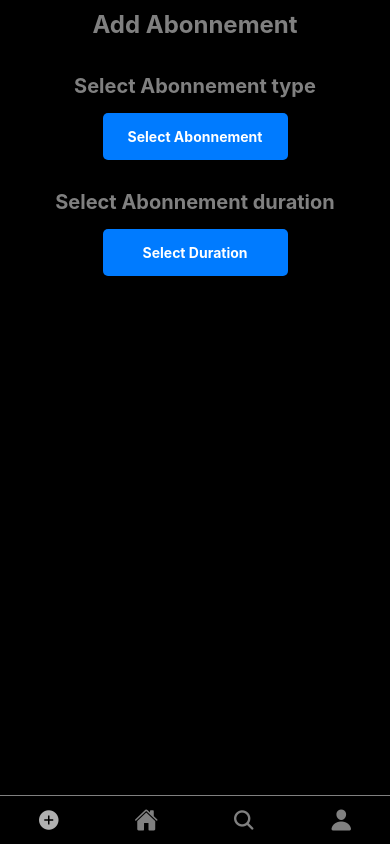
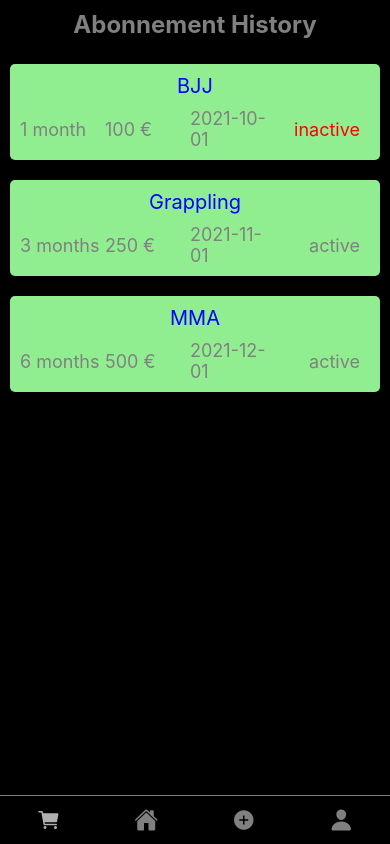
Before and after one commit to Justas-Valutis/weightlifting-log, a React Native app: screen /abonnementHistory in a window 390 px wide. Built offline with nearby package versions, Linux system fonts and the light colour scheme.

Commit message:
abonnement histroy styling, status active, addAbonnement navigation + styles

```diff
--- /dev/null
+++ b/src/components/abonnementHistory.js
@@ -0,0 +1,113 @@
+import { StyleSheet, Text, View, FlatList, Dimensions } from 'react-native';
+import React from 'react';
+import ThemeView from './shared/themeView';
+import tabsCommonstyles from '../styles/tabsCommonStyles';
+import LineText from './shared/LineText';
+
+const AbonnementHistory = () => {
+    const abonnementen = [
+        {
+            id: 1,
+            type: 'BJJ',
+            duration: '1 month',
+            price: 100,
+            date: '2021-10-01',
+            status: 'inactive',
+        },
+        {
+            id: 2,
+            type: 'Grappling',
+            duration: '3 months',
+            price: 250,
+            date: '2021-11-01',
+            status: 'active',
+        },
+        {
+            id: 3,
+            type: 'MMA',
+            duration: '6 months',
+            price: 500,
+            date: '2021-12-01',
+            status: 'active',
+        }
+    ];
+
+    return (
+        <ThemeView>
+            <LineText style={tabsCommonstyles.heading}>Abonnement History</LineText>
+
+            <View style={styles.container}>
+                <FlatList
+                    data={abonnementen}
+                    keyExtractor={(item) => item.id.toString()}
+                    renderItem={({ item }) => (
+                        <View style={styles.abonnement}>
+
+                            <LineText style={styles.abonnementType}>{item.type}</LineText>
+                            <View style={styles.abonnementDetails}>
+                                <View style={styles.column}>
+                                    <LineText style={styles.abonnementText}>{item.duration}</LineText>
+                                </View>
+                                <View style={styles.column}>
+                                    <LineText style={styles.abonnementText}>{item.price} €</LineText>
+                                </View>
+                                <View style={styles.column}>
+                                    <LineText style={styles.abonnementText}>{item.date}</LineText>
+                                </View>
+                                <View style={styles.abonnementStatus}>
+                                    <LineText style={[styles.abonnementText, item.status === 'inactive' ? styles.inActive : null]}>{item.status}</LineText>
+                                </View>
+                            </View>
+                        </View>
+                    )}
+                />
+            </View>
+        </ThemeView>
+    );
+};
+
+export default AbonnementHistory;
+
+const { width } = Dimensions.get('window');
+
+const styles = StyleSheet.create({
+    container: {
+        flex: 1,
+    },
+    abonnement: {
+        flexDirection: 'column',
+        marginVertical: 10,
+        padding: 10,
+        backgroundColor: 'lightgreen',
+        borderRadius: 5,
+        alignSelf: 'center',
+        width: width > 1000 ? '80%' : '100%',
+        gap: 10,
+    },
+    column: {
+        flex: 1,
+        justifyContent: 'center',
+        alignItems: 'flex-start',
+    },
+    abonnementText: {
+        fontSize: 18,
+    },
+    abonnementType: {
+        textAlign: 'center',
+        fontSize: 20,
+        color: 'blue',
+    },
+    abonnementDetails: {
+        flexDirection: 'row',
+        justifyContent: 'space-between',
+    },
+    abonnementStatus: {
+        flex: 1,
+        justifyContent: 'center',
+        alignItems: 'flex-end',
+        marginEnd: 10,
+    },
+    inActive: {
+        color: 'red',
+    },
+});
--- a/src/components/addAbonnement.js
+++ b/src/components/addAbonnement.js
@@ -1,10 +1,10 @@
-import { StyleSheet, Text, View, TouchableOpacity, FlatList, Platform, Pressable, Alert } from 'react-native';
+import { StyleSheet, Text, View, TouchableOpacity, FlatList, Dimensions, Alert } from 'react-native';
 import React, { useState, useEffect } from 'react';
 import LineText from './shared/LineText';
 import tabsCommonstyles from '../styles/tabsCommonStyles';
 import ThemeView from './shared/themeView';
 
-const AddAbonnement = () => {
+const AddAbonnement = ({ navigation }) => {
     //       Abonnement type selection
     const [showAList, setShowAList] = useState(false);
     const [selectedAbonnement, setSelectedAbonnement] = useState('');
@@ -41,7 +41,10 @@ const AddAbonnement = () => {
     const handleBuyBtn = () => {
         if (Platform.OS === 'web') {
             const confirmed = window.confirm('Are you sure you want to buy?');
-            if (confirmed) bought();
+            if (confirmed) {
+                resetValues();
+                navigation.navigate('abonnementHistory');
+            }
         } else {
             Alert.alert(
                 'Are you sure you want to Buy?', '',
@@ -52,7 +55,9 @@ const AddAbonnement = () => {
                     {
                         text: 'OK',
                         onPress: () => {
-                            bought();
+                            resetValues();
+                            navigation.navigate('abonnementHistory');
+
                         },
                     },
                 ]
@@ -60,11 +65,11 @@ const AddAbonnement = () => {
         }
     }
 
-    const bought = () => {
+    const resetValues = () => {
         setPrice(0);
         setSelectedAbonnement('');
         setSelectedDuration('');
-        console.log('Buy Abonnement');
+
     }
 
     return (
@@ -124,6 +129,8 @@ const AddAbonnement = () => {
 
 export default AddAbonnement;
 
+const { width } = Dimensions.get('window');
+
 const styles = StyleSheet.create({
     container: {
         flex: 1,
@@ -131,12 +138,12 @@ const styles = StyleSheet.create({
         alignItems: 'center',
     },
     list: {
-        width: Platform.OS === 'web' ? '50%' : '100%',
+        width: width > 700 ? '50%' : '100%',
     },
     dropdown: {
         position: 'absolute',
         zIndex: 1,
-        width: Platform.OS === 'web' ? '50%' : '100%',
+        width: width > 700 ? '50%' : '100%',
         backgroundColor: '#f0f0f0',
         borderRadius: 5,
     },
--- a/src/components/home.js
+++ b/src/components/home.js
@@ -7,6 +7,9 @@ import ThemeView from './shared/themeView';
 import LineText from './shared/LineText';
 import TitleText from './shared/LineText';
 import tabsCommonstyles from '../styles/tabsCommonStyles';
+
+const { width } = Dimensions.get('window');
+
 
 const Home = () => {
     const [query, setQuery] = useState('');
@@ -26,7 +29,7 @@ const Home = () => {
 
                 <TitleText style={tabsCommonstyles.subHeading}>Fighting Times</TitleText>
 
-                <View style={Platform.OS === 'web' ? styles.fTimesContainerWeb : styles.fTimesContainerWebGSM}>
+                <View style={width > 700 ? styles.fTimesContainerWeb : styles.fTimesContainerWebGSM}>
                     <View style={styles.fightTimeContainer}>
                         <TitleText style={styles.section}>Brazilian Jiu-Jitsu</TitleText>
                         <LineText>Tuesday: 19h00-20h30</LineText>
@@ -79,7 +82,6 @@ const Home = () => {
 
 export default Home
 
-
 const styles = StyleSheet.create({
     container: {
         padding: 20,
@@ -113,11 +115,11 @@ const styles = StyleSheet.create({
         borderColor: 'gray',
         display: 'flex',
         marginTop: 15,
-        flexDirection: Platform.OS === 'web' ? 'row' : 'column',
-        justifyContent: Platform.OS === 'web' ? 'space-around' : 'flex-start'
+        flexDirection: width > 700 ? 'row' : 'column',
+        justifyContent: width > 700 ? 'space-around' : 'flex-start',
     },
     fightTimeContainer: {
-        width: Platform.OS === 'web' ? '30%' : '100%',
+        width: width > 700 ? '30%' : '100%',
         marginBottom: 20,
     }
 });
--- a/src/components/profile.js
+++ b/src/components/profile.js
@@ -1,4 +1,4 @@
-import { StyleSheet, Text, Alert, Platform, View, Pressable, TextInput } from 'react-native'
+import { StyleSheet, Text, Alert, View, Pressable, TextInput, Dimensions } from 'react-native'
 import React, { useContext, useState } from 'react'
 import { AuthContext } from '../context/AuthContext';
 import { ThemeContext } from '../context/ThemeContext';
@@ -167,6 +167,8 @@ const Profile = () => {
 
 export default Profile
 
+const { width } = Dimensions.get('window');
+
 const styles = StyleSheet.create({
     title: {
         marginBottom: 15,
@@ -175,7 +177,7 @@ const styles = StyleSheet.create({
     themeContainer: {
         display: 'flex',
         flexDirection: 'row',
-        justifyContent: Platform.OS === 'ios' ? 'space-between' : 'space-evenly',
+        justifyContent: width < 700 ? 'space-between' : 'space-evenly',
         marginBottom: 20,
         borderBottomColor: 'gray',
         borderBottomWidth: 2,
@@ -220,11 +222,10 @@ const styles = StyleSheet.create({
     profileRow: {
         display: 'flex',
         flexDirection: 'row',
-        justifyContent: Platform.OS === 'ios' ? 'space-between' : 'center',
-        // justifyContent: 'space-between',
+        justifyContent: width < 700 ? 'space-between' : 'center',
         alignItems: 'center',
         marginBottom: 10,
-        gap: Platform.OS === 'web' ? 30 : 0,
+        gap: width > 700 ? 30 : 0,
     },
     btnChangePsw: {
         width: 250,
--- a/src/navigation/AppNavigator.js
+++ b/src/navigation/AppNavigator.js
@@ -3,9 +3,7 @@ import { NavigationContainer } from '@react-navigation/native';
 import { createBottomTabNavigator } from '@react-navigation/bottom-tabs';
 import { createNativeStackNavigator } from '@react-navigation/native-stack';
 import Home from '../components/home';
-import SearchField from '../components/shared/searchField';
 import Profile from '../components/profile';
-import UnderConstrcution from '../components/shared/underConstrcution';
 import { AuthContext } from '../context/AuthContext';
 import Login from '../screens/login';
 import RecoverPassword from '../screens/recoverPassword';
@@ -13,6 +11,8 @@ import Register from '../screens/register';
 import { Ionicons } from '@expo/vector-icons';
 import { ThemeProvider } from '../context/ThemeContext';
 import AddAbonnement from '../components/addAbonnement';
+import AbonnementHistory from '../components/abonnementHistory';
+
 export default function AppNavigator() {
     const Tab = createBottomTabNavigator();
     const Stack = createNativeStackNavigator();
@@ -34,14 +34,14 @@ export default function AppNavigator() {
                             backgroundColor: 'black', // This will set the background color for all screens
                         },
                     }}>
-                        <Tab.Screen name="AddAbonnement" component={AddAbonnement}
+                        <Tab.Screen name="abonnementHistory" component={AbonnementHistory}
                             options={{
                                 tabBarIcon: ({ focused }) => (
-                                    <Ionicons name="add-circle-sharp" color={focused ? '#B0B0B0' : 'gray'}
-                                        size={24} />
+                                    <Ionicons name="cart" color={focused ? '#B0B0B0' : 'gray'} size={24} />
                                 ),
                             }}
                         />
+
                         <Tab.Screen name="Home" component={Home}
                             options={{
                                 tabBarIcon: ({ focused }) => (
@@ -49,10 +49,12 @@ export default function AppNavigator() {
                                 ),
                             }}
                         />
-                        <Tab.Screen name="Search" component={SearchField}
+
+                        <Tab.Screen name="AddAbonnement" component={AddAbonnement}
                             options={{
                                 tabBarIcon: ({ focused }) => (
-                                    <Ionicons name="search" color={focused ? '#B0B0B0' : 'gray'} size={24} />
+                                    <Ionicons name="add-circle-sharp" color={focused ? '#B0B0B0' : 'gray'}
+                                        size={24} />
                                 ),
                             }}
                         />
```
